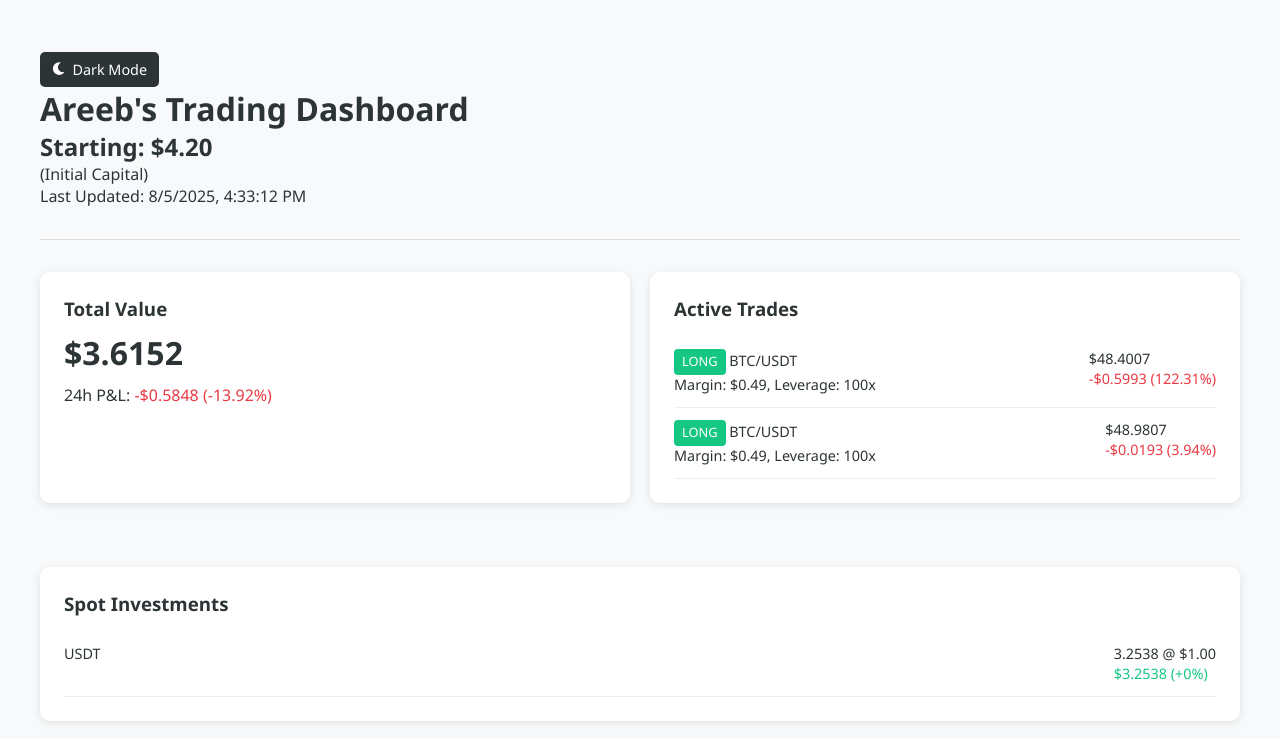
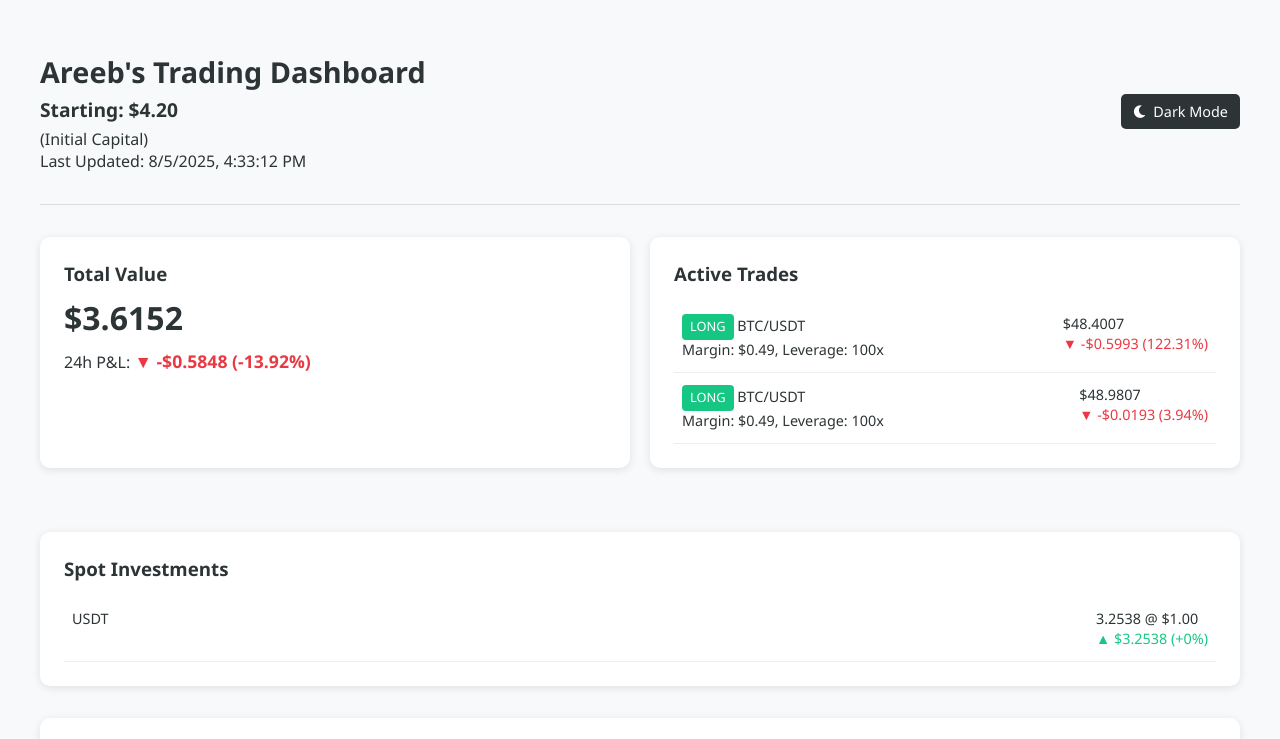
Before and after one commit to Areeb-Ali/Personal-Portfolio-Markets, a plain HTML site: page index.html in a window 1280 px wide. Shown: the top 739 px of the page. Drawn offline with nearby package versions, Linux system fonts and the light colour scheme.

Commit message:
git commit -m Upgrade Ui"

```diff
--- a/index.html
+++ b/index.html
@@ -12,16 +12,20 @@
 <body>
     <div class="container">
         <div class="header">
-            <!-- Add inside <div class="header"> -->
-            <button id="themeToggle" class="theme-toggle">
-                <i class="fas fa-moon"></i> Dark Mode
-            </button>
+            <div class="header-left">
+                <h1>Areeb's Trading Dashboard</h1>
+                <h2>Starting: <span id="startingCapitalDisplay"></span></h2>
+                <p>(Initial Capital)</p>
+                <p>Last Updated: <span id="updateTime"></span></p>
+            </div>
+            <div class="header-right">
+                <button id="themeToggle" class="theme-toggle">
+                    <i class="fas fa-moon"></i> Dark Mode
+                </button>
+            </div>
+        </div>
 
-            <h1>Areeb's Trading Dashboard</h1>
-            <h2>Starting: <span id="startingCapitalDisplay"></span></h2>
-            <p>(Initial Capital)</p>
-            <p>Last Updated: <span id="updateTime"></span></p>
-        </div>
+
         <div class="grid">
             <div class="card">
                 <h3>Total Value</h3>
--- a/script.js
+++ b/script.js
@@ -204,6 +204,7 @@ const renderChart = () => {
         chart: {
             type: 'line',
             height: '100%',
+            width: '100%', // 👈 ADD THIS LINE
             toolbar: {
                 show: true,
                 tools: {
--- a/style.css
+++ b/style.css
@@ -87,11 +87,31 @@ body {
 }
 
 .chart-container {
+    width: 100%;
     height: 400px;
-    margin-top: 20px;
+    max-width: 100%;
+    overflow: hidden; /* ❌ No scrollbars */
+    display: flex;
+    align-items: center;
+    justify-content: center;
 }
 
 @media (max-width: 768px) {
+    .chart-container {
+        height: 300px;
+    }
+}
+
+
+
+@media (max-width: 768px) {
+    .chart-container {
+        min-height: 250px;
+    }
+}
+
+
+/* @media (max-width: 768px) {
     .container {
         padding: 10px;
     }
@@ -99,7 +119,7 @@ body {
     .metric-value {
         font-size: 1.5rem;
     }
-}
+} */
 
 /* ========================== */
 /* THEME TOGGLE BUTTON STYLES */
@@ -181,3 +201,116 @@ body.dark .apexcharts-tooltip {
     font-size: 0.9rem;
     line-height: 1.4;
 }
+
+/* NEW - header layout upgrade */
+.header {
+    padding: 2rem 0;
+    border-bottom: 1px solid #ddd;
+    margin-bottom: 2rem;
+    display: flex;
+    flex-direction: column;
+    align-items: flex-start;
+    gap: 0.5rem;
+    position: relative;
+}
+
+@media (min-width: 768px) {
+    .header {
+        flex-direction: row;
+        justify-content: space-between;
+        align-items: center;
+    }
+}
+
+.theme-toggle {
+    position: absolute;
+    top: 0;
+    right: 0;
+}
+
+@media (min-width: 768px) {
+    .theme-toggle {
+        position: static;
+    }
+}
+
+/* Add arrows and make P&L bold */
+#dailyPnl {
+    font-weight: bold;
+    font-size: 1.1rem;
+}
+
+.positive::before {
+    content: '▲ ';
+    color: var(--profit);
+}
+
+.negative::before {
+    content: '▼ ';
+    color: var(--loss);
+}
+
+/* Trade list padding fix */
+.trade-item {
+    padding: 12px 8px;
+}
+
+/* Chart mobile fix */
+/* .chart-container {
+    height: 400px;
+    max-width: 100%;
+    overflow-x: auto;
+} */
+
+@media (max-width: 768px) {
+    .chart-container {
+        height: 300px;
+    }
+}
+.header {
+    display: flex;
+    justify-content: space-between;
+    align-items: center;
+    flex-wrap: wrap;
+    gap: 1rem;
+    padding: 2rem 0;
+    border-bottom: 1px solid #ddd;
+    margin-bottom: 2rem;
+}
+
+.header-left {
+    flex: 1;
+    min-width: 250px;
+}
+
+.header-right {
+    display: flex;
+    justify-content: flex-end;
+    align-items: center;
+}
+
+.header h1 {
+    font-size: 1.8rem;
+    margin-bottom: 0.3rem;
+}
+
+.header h2 {
+    font-size: 1.2rem;
+    margin-bottom: 0.3rem;
+}
+
+@media (max-width: 768px) {
+    .header {
+        flex-direction: column;
+        align-items: flex-start;
+    }
+
+    .header-right {
+        width: 100%;
+        justify-content: flex-start;
+    }
+
+    .header h1 {
+        font-size: 1.4rem;
+    }
+}
```
Lines whose indentation alone changed are shown as unchanged.
